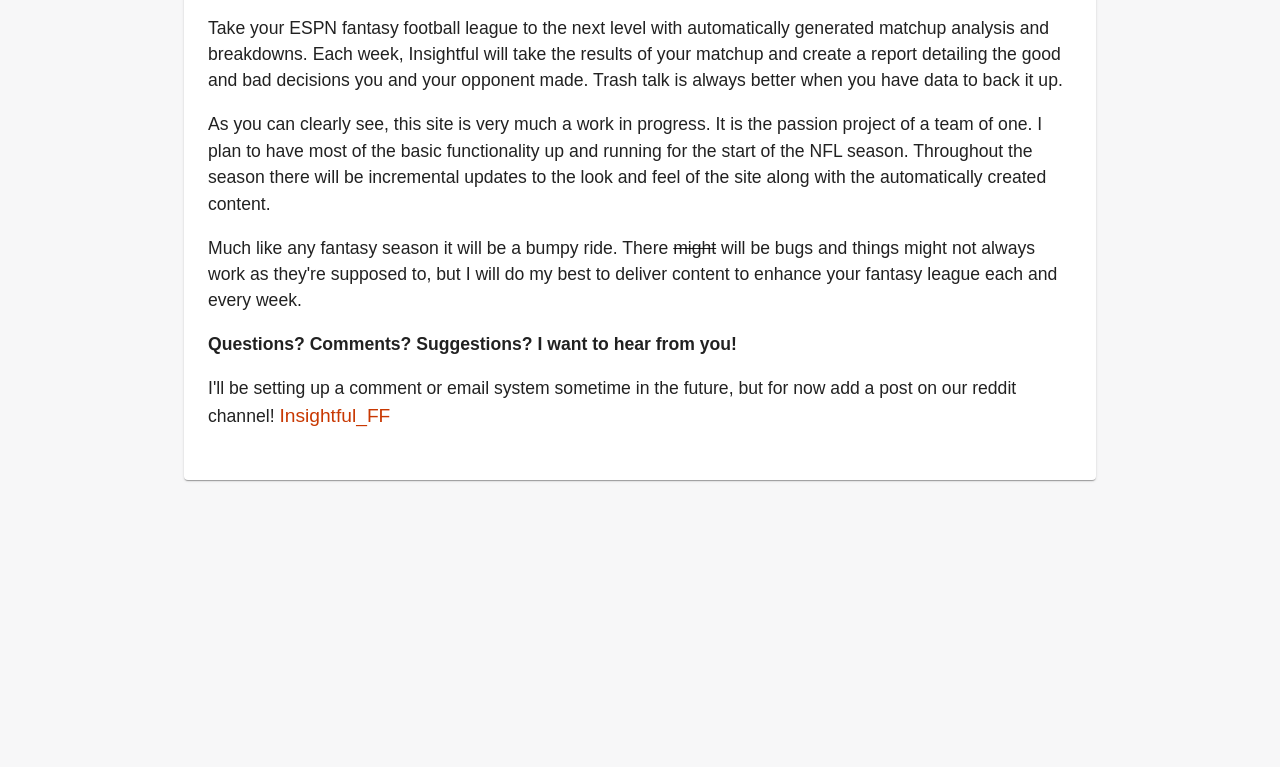
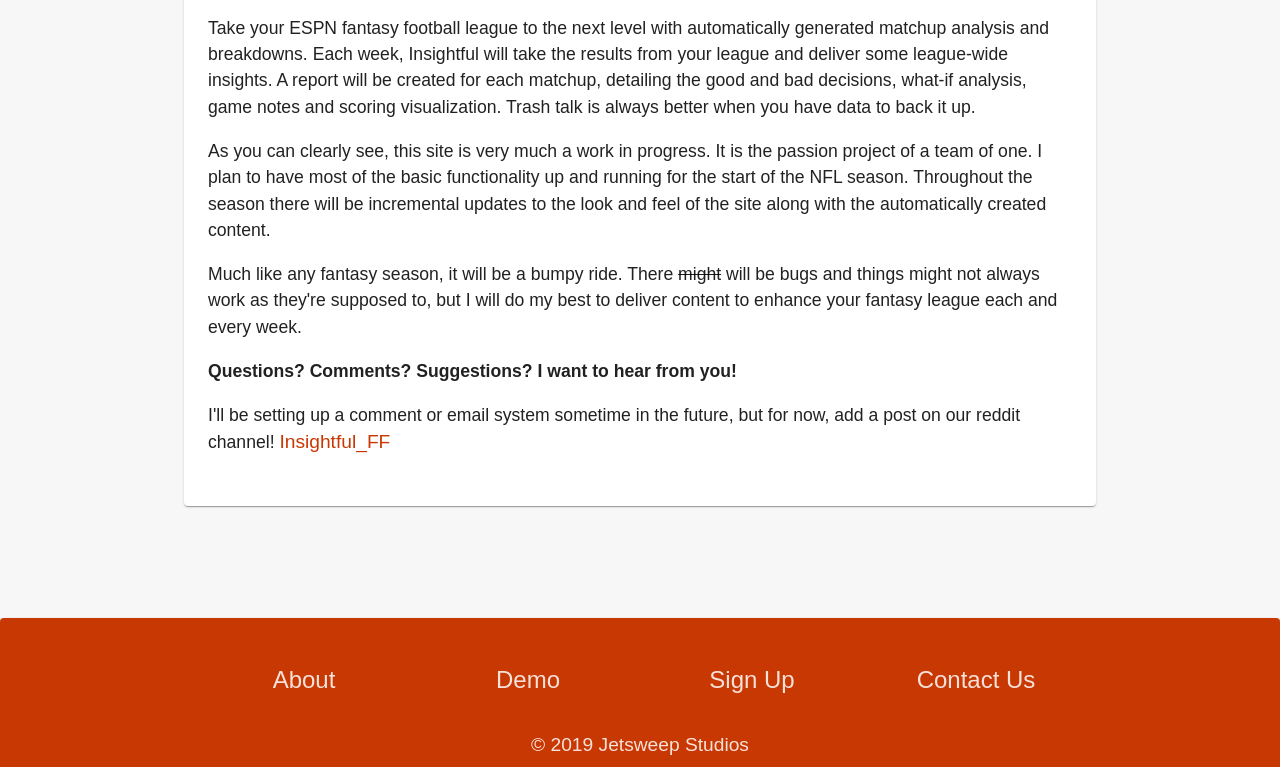
Before and after one commit to ReeceLangerock/ff-insights, a Gatsby site: page / in a window 1280 px wide. Shown: the part 185-952 px from the top of the page. Built offline with nearby package versions, Linux system fonts and the light colour scheme; Gatsby itself is replaced by a stand-in of ours.

Commit message:
minor cleanup and fixes

```diff
--- a/src/components/General/Footer.js
+++ b/src/components/General/Footer.js
@@ -7,9 +7,9 @@
     <Container>
       <GridContainer>
         <StyledLink to="/">About</StyledLink>
-        <StyledLink to="league?id=324353">Demo</StyledLink>
+        <StyledLink to="/league?id=324353">Demo</StyledLink>
         <StyledLink to="/signup">Sign Up</StyledLink>
-        <StyledLink to="/signup">Contact Us</StyledLink>
+        <StyledA target= "_blank" href = "https://www.reddit.com/r/Insightful_FF/">Contact Us</StyledA>
       </GridContainer>
 
       <Copyright>© {new Date().getFullYear()} Jetsweep Studios</Copyright>
@@ -31,6 +31,17 @@
 
   @media only screen and (max-width: 600px) {
     grid-template-columns: 1fr 1fr;
+  }
+`
+const StyledA = styled.a`
+ color: hsla(0, 0%, 100%, 0.85);
+  text-decoration: none;
+  font-size: 1.5rem;
+  display: block;
+  margin-bottom: 0.5rem;
+  :hover {
+    transition: 0.3s ease-in-out;
+    color: hsla(0, 0%, 100%, 1);
   }
 `
 
--- a/src/components/League/LeagueInsights.js
+++ b/src/components/League/LeagueInsights.js
@@ -24,6 +24,7 @@
           </Player>
         )
       }
+      return null
     })
   }
   render() {
--- a/src/components/Signup/Form.js
+++ b/src/components/Signup/Form.js
@@ -66,9 +66,10 @@
         this.setState({ form: { ...this.state.form, isPrivate: true } })
       }
     } else {
-      response.body = Object.keys(this.state.error).find(error => {
+
+      Object.keys(this.state.error).forEach(error => {
         if (this.state.error[error]) {
-          return errors[error]
+          response.body =  errors[error]
         }
       })
     }
--- a/src/components/Signup/Instructions.js
+++ b/src/components/Signup/Instructions.js
@@ -4,8 +4,8 @@
   return (
     <div>
       <p>
-        Unfortunately, for a private league ESPN requires two pieces of data
-        that you'll need to do provide. It requires a little bit of work in the
+        Unfortunately, for a private league, ESPN requires two pieces of data
+        that you'll need to provide. It requires a little bit of work in the
         developer panel of your web browser, but you'll only need to do it once!
         I'll add a detailed walkthrough of this in the future.
       </p>
--- a/src/components/header.js
+++ b/src/components/header.js
@@ -9,7 +9,7 @@
       {siteTitle}
     </StyledLink>
     <div>
-      <StyledLink to="league?id=324353">Demo</StyledLink>
+      <StyledLink to="/league?id=324353">Demo</StyledLink>
       <StyledLink to="/leagues">Leagues</StyledLink>
       <StyledLink to="/signup">Sign Up</StyledLink>
     </div>
--- a/src/components/layout.js
+++ b/src/components/layout.js
@@ -19,13 +19,11 @@
   `)
 
   return (
-    <>
+    <Wrapper>
       <Header siteTitle={data.site.siteMetadata.title} />
-      <StyledContainer maxWidth="md">
-        <Main>{children}</Main>
-      </StyledContainer>
+      <StyledContainer maxWidth="md">{children}</StyledContainer>
       <Footer></Footer>
-    </>
+    </Wrapper>
   )
 }
 
@@ -33,18 +31,18 @@
   children: PropTypes.node.isRequired,
 }
 
+const Wrapper = styled.div`
+  flex-direction: column;
+  display: flex;
+  justify-content: space-between;
+  min-height: 100vh;
+`
+
 const StyledContainer = MUIStyled(Container)({
-  minHeight: "100vh",
-  flexDirection: "column",
-  display: "flex",
-
+  flex: "1",
   ["@media (max-width:680px)"]: {
     padding: "0 .5rem",
   },
 })
 
-const Main = styled.main`
-  flex: 1;
-`
-
 export default Layout
--- a/src/pages/index.js
+++ b/src/pages/index.js
@@ -14,9 +14,11 @@
       <p>
         Take your ESPN fantasy football league to the next level with
         automatically generated matchup analysis and breakdowns. Each week,
-        Insightful will take the results of your matchup and create a report
-        detailing the good and bad decisions you and your opponent made. Trash
-        talk is always better when you have data to back it up.
+        Insightful will take the results from your league and deliver some
+        league-wide insights. A report will be created for each matchup,
+        detailing the good and bad decisions, what-if analysis, game notes and
+        scoring visualization. Trash talk is always better when you have data to
+        back it up.
       </p>
       <p>
         As you can clearly see, this site is very much a work in progress. It is
@@ -26,7 +28,7 @@
         site along with the automatically created content.
       </p>
       <p>
-        Much like any fantasy season it will be a bumpy ride. There{" "}
+        Much like any fantasy season, it will be a bumpy ride. There{" "}
         <strike>might</strike> will be bugs and things might not always work as
         they're supposed to, but I will do my best to deliver content to enhance
         your fantasy league each and every week.
@@ -37,7 +39,7 @@
       </p>
       <p>
         I'll be setting up a comment or email system sometime in the future, but
-        for now add a post on our reddit channel!{" "}
+        for now, add a post on our reddit channel!{" "}
         <a href="https://www.reddit.com/r/Insightful_FF/">Insightful_FF</a>
       </p>
     </Container>
```
